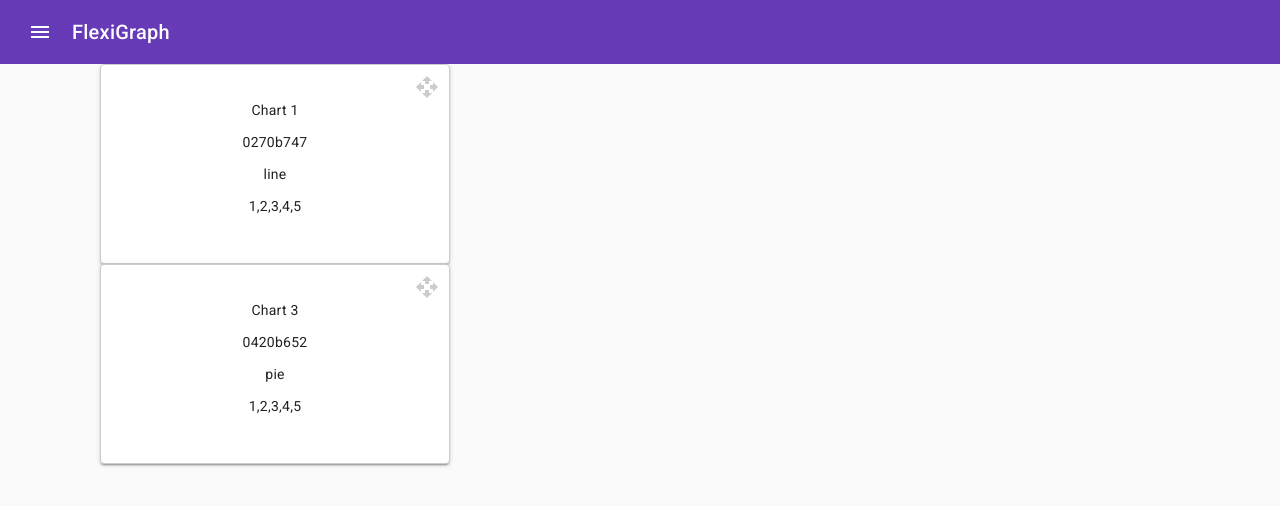
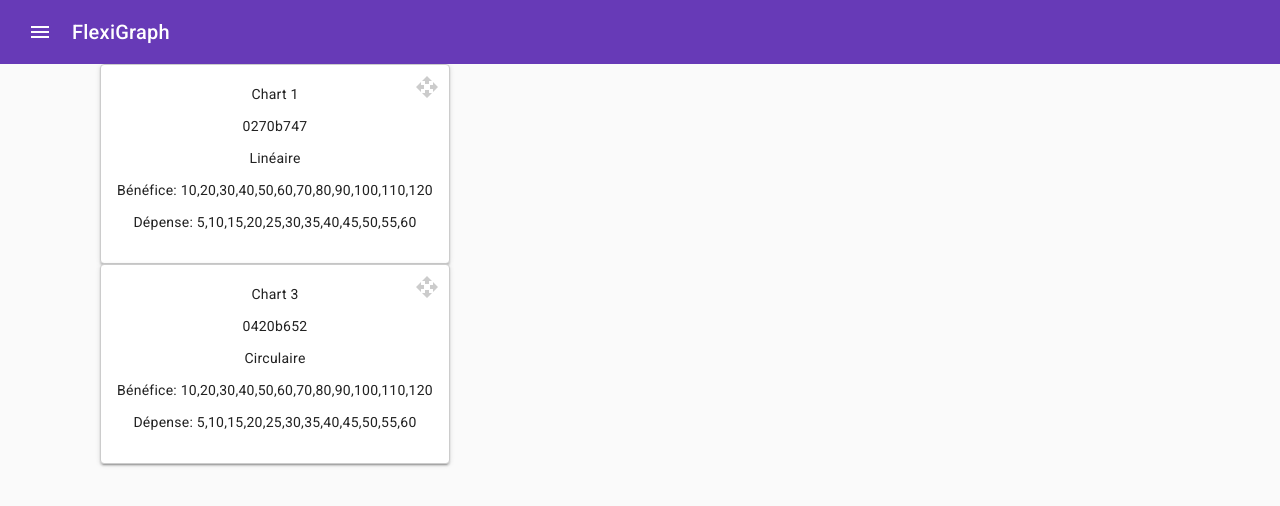
Before and after one commit to Foxenz/flexigraph, an Angular app: page /dashboard in a window 1280 px wide. Shown: the top 506 px of the page. Built offline with nearby package versions, Linux system fonts and the light colour scheme.

Commit message:
Nouveau type data + multiselecteur

```diff
--- a/src/app/feature/dashboard/components/chart-card/chart-card.component.html
+++ b/src/app/feature/dashboard/components/chart-card/chart-card.component.html
@@ -7,7 +7,9 @@
     <p>{{ chart.title }}</p>
     <p>{{ chart.id }}</p>
     <p>{{ chart.type }}</p>
-    <p>{{ chart.data }}</p>
+    @for (data of chart.data; track data.label) {
+      <p>{{ data.label }}: {{ data.valuePerMonth }}</p>
+    }
   </div>
 
   <div class="handle" cdkDragHandle>
--- a/src/app/feature/dashboard/components/dialogs/dialog-create-chart/dialog-create-chart.component.html
+++ b/src/app/feature/dashboard/components/dialogs/dialog-create-chart/dialog-create-chart.component.html
@@ -7,17 +7,19 @@
   <mat-form-field appearance="outline">
     <mat-label>Type de graphique</mat-label>
     <mat-select [(ngModel)]="type">
-      <mat-option value="Circulaire">Circulaire</mat-option>
+      <mat-option value="Batonnet">Bâtonnet</mat-option>
       <mat-option value="Camembert">Camembert</mat-option>
       <mat-option value="Linéaire">Linéaire</mat-option>
     </mat-select>
   </mat-form-field>
   <mat-form-field appearance="outline">
     <mat-label>Données</mat-label>
-    <mat-select [(ngModel)]="data">
-      <mat-option [value]="[21, 12]">Chiffre d'affaire</mat-option>
-      <mat-option [value]="[15, 8]">Bénéfice</mat-option>
-      <mat-option [value]="[10, 5]">Perte</mat-option>
+    <mat-select [(ngModel)]="data" multiple>
+      @for (oneData of listOfData; track oneData.label) {
+        <mat-option [value]="oneData">
+          {{ oneData.label }}
+        </mat-option>
+      }
     </mat-select>
   </mat-form-field>
 
@@ -27,7 +29,7 @@
       mat-raised-button
       (click)="createChart()"
       color="primary"
-      [disabled]="!title || !type || data.length === 0">
+      [disabled]="!title || !type || !data.length">
       Créer
     </button>
   </mat-dialog-actions>
--- a/src/app/feature/dashboard/components/dialogs/dialog-create-chart/dialog-create-chart.component.ts
+++ b/src/app/feature/dashboard/components/dialogs/dialog-create-chart/dialog-create-chart.component.ts
@@ -4,11 +4,11 @@ import { MatSelectModule } from '@angular/material/select';
 import { MatButton } from '@angular/material/button';
 import {
   MatDialogActions,
-  MatDialogClose,
   MatDialogRef,
   MatDialogTitle,
 } from '@angular/material/dialog';
 import { FormsModule } from '@angular/forms';
+import { Data } from '../../../models/chart-model';
 
 @Component({
   selector: 'app-chart-creator',
@@ -18,7 +18,6 @@ import { FormsModule } from '@angular/forms';
     MatSelectModule,
     MatButton,
     MatDialogActions,
-    MatDialogClose,
     FormsModule,
     MatDialogTitle,
   ],
@@ -28,7 +27,23 @@ import { FormsModule } from '@angular/forms';
 export class DialogCreateChartComponent {
   title: string = '';
   type: string = '';
-  data: number[] = [];
+  data: Data[] = [];
+
+  // A supprimer lorsque j'aurai mes vrai données
+  listOfData: Data[] = [
+    {
+      label: "Chiffre d'affaire",
+      valuePerMonth: [1, 2, 3, 4, 5, 6, 7, 8, 9, 10, 11, 12],
+    },
+    {
+      label: 'Nombre de clients',
+      valuePerMonth: [10, 20, 30, 40, 50, 60, 70, 80, 90, 100, 110, 120],
+    },
+    {
+      label: 'Nombre de commandes',
+      valuePerMonth: [5, 10, 15, 20, 25, 30, 35, 40, 45, 50, 55, 60],
+    },
+  ];
 
   constructor(public dialogRef: MatDialogRef<DialogCreateChartComponent>) {}
 
--- a/src/app/shared/managers/chart.manager.ts
+++ b/src/app/shared/managers/chart.manager.ts
@@ -7,31 +7,54 @@ export class ChartManager {
     {
       id: '0270b747',
       title: 'Chart 1',
-      type: 'line',
-      data: [1, 2, 3, 4, 5],
+      type: 'Linéaire',
+      data: [
+        {
+          label: 'Bénéfice',
+          valuePerMonth: [10, 20, 30, 40, 50, 60, 70, 80, 90, 100, 110, 120],
+        },
+        {
+          label: 'Dépense',
+          valuePerMonth: [5, 10, 15, 20, 25, 30, 35, 40, 45, 50, 55, 60],
+        },
+      ],
       visible: true,
     },
     {
       id: '0220b743',
       title: 'Chart 2',
-      type: 'bar',
-      data: [5, 4, 3, 2, 1],
+      type: 'Batônnet',
+      data: [
+        {
+          label: 'Bénéfice',
+          valuePerMonth: [10, 20, 30, 40, 50, 60, 70, 80, 90, 100, 110, 120],
+        },
+        {
+          label: 'Dépense',
+          valuePerMonth: [5, 10, 15, 20, 25, 30, 35, 40, 45, 50, 55, 60],
+        },
+      ],
       visible: false,
     },
     {
       id: '0420b652',
       title: 'Chart 3',
-      type: 'pie',
-      data: [1, 2, 3, 4, 5],
+      type: 'Circulaire',
+      data: [
+        {
+          label: 'Bénéfice',
+          valuePerMonth: [10, 20, 30, 40, 50, 60, 70, 80, 90, 100, 110, 120],
+        },
+        {
+          label: 'Dépense',
+          valuePerMonth: [5, 10, 15, 20, 25, 30, 35, 40, 45, 50, 55, 60],
+        },
+      ],
       visible: true,
     },
   ];
 
   constructor() {}
-
-  static showData(): void {
-    console.log(ChartManager.charts);
-  }
 
   static createChart(chart: Chart): void {
     // Crée un id unique
```
Also changed, not shown: src/app/feature/dashboard/models/chart-model.ts (+6 -1 lines).
